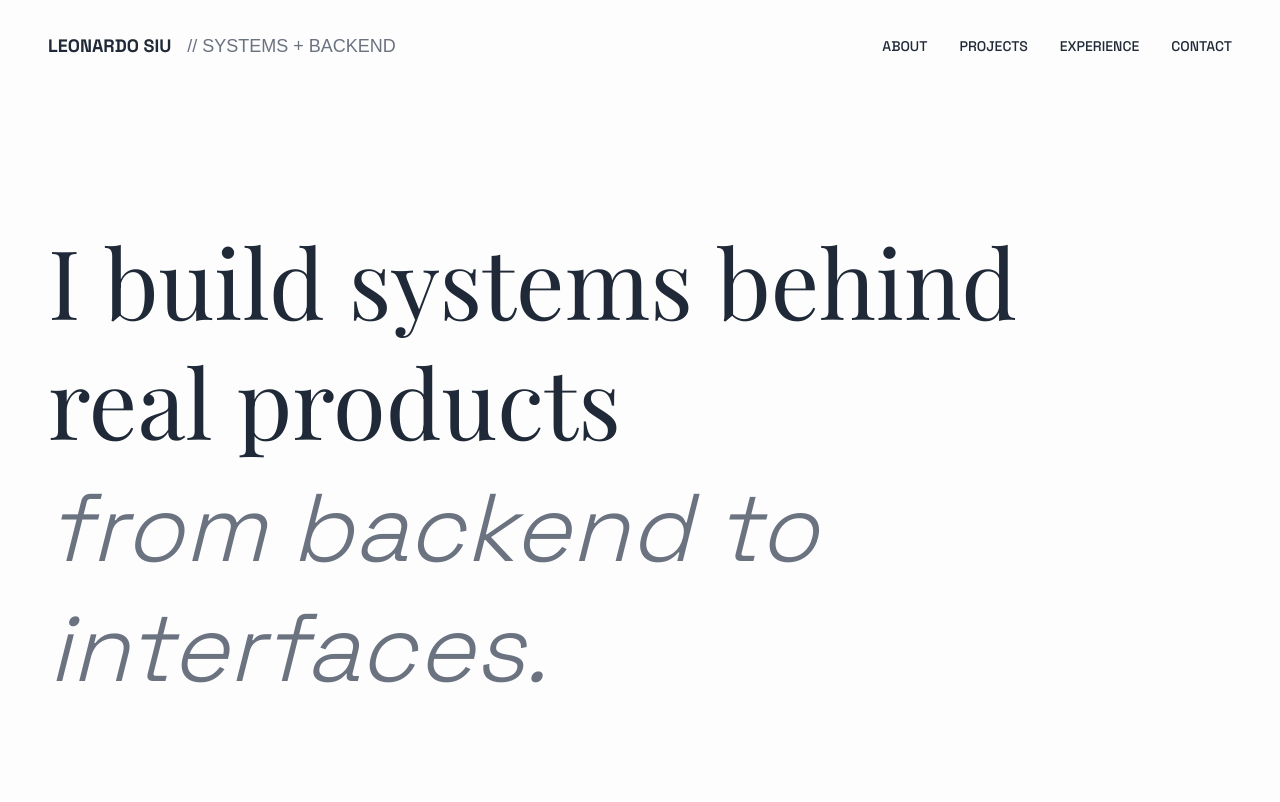
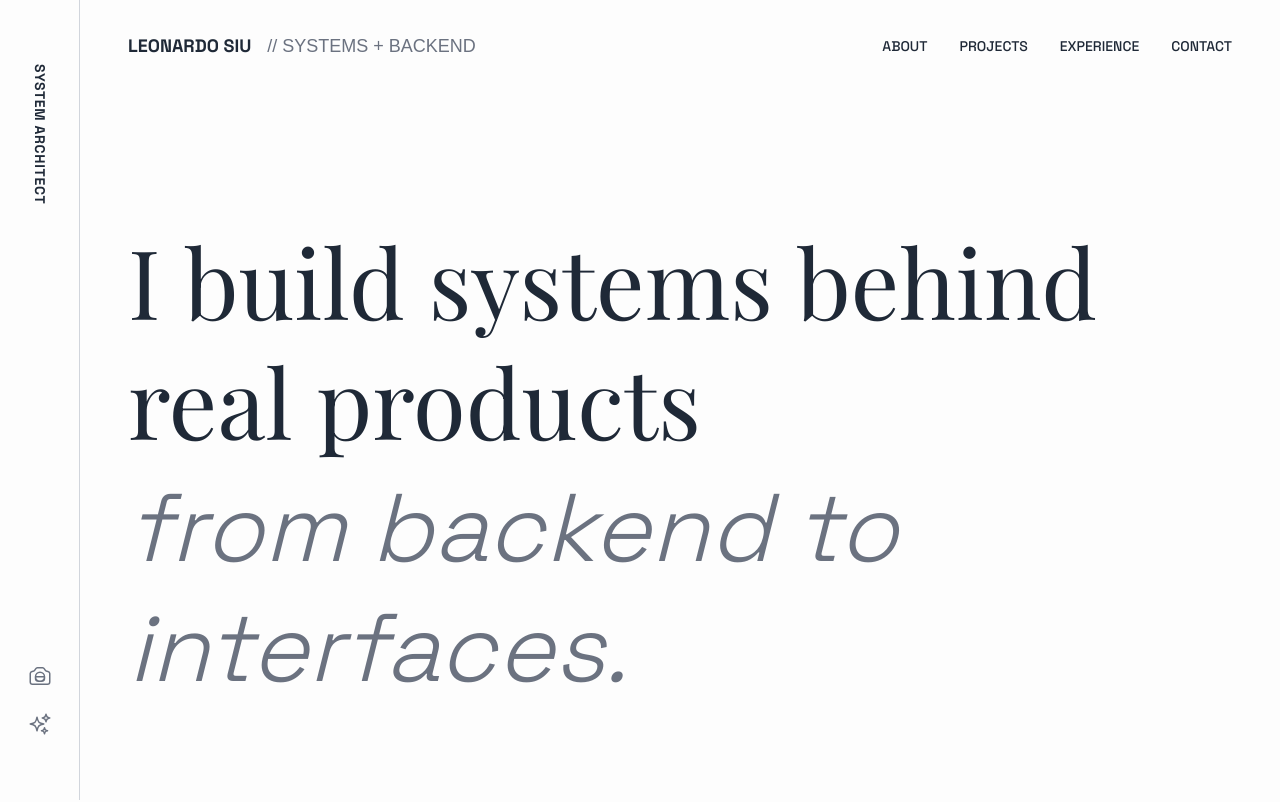
Before and after one commit to leonardosiu/portfolio-dev, a Next.js app: page / in a window 1280 px wide. Shown: the top 802 px of the page. Built offline with nearby package versions, Linux system fonts and the light colour scheme; a web font is replaced by a local one.

Commit message:
feat: implement sidebar layout and design

```diff
--- /dev/null
+++ b/components/layout/Sidebar.tsx
@@ -0,0 +1,69 @@
+import Link from "next/link";
+
+export default function Sidebar() {
+  return (
+    <aside className="hidden md:flex fixed left-0 top-0 h-screen w-20 flex-col items-center justify-between py-8 z-10 bg-background">
+      {/* Top: Logo/Text aligned with navbar */}
+      <div className="flex flex-col items-center pt-8">
+        <div className="writing-vertical-rl text-sm font-bold uppercase tracking-wider text-foreground">
+          SYSTEM ARCHITECT
+        </div>
+      </div>
+
+      {/* Vertical divider */}
+      <div className="absolute right-0 top-0 bottom-0 w-px bg-gray-300" />
+
+      {/* Bottom: Links to portfolio-art and leostwin */}
+      <div className="flex flex-col gap-6 items-center pb-8">
+        {/* Art/Photography icon link */}
+        <Link
+          href="/portfolio-art"
+          className="text-muted-light hover:text-foreground transition-colors"
+          aria-label="Art & Photography Portfolio"
+        >
+          <svg
+            xmlns="http://www.w3.org/2000/svg"
+            fill="none"
+            viewBox="0 0 24 24"
+            strokeWidth={1.5}
+            stroke="currentColor"
+            className="w-6 h-6"
+          >
+            <path
+              strokeLinecap="round"
+              strokeLinejoin="round"
+              d="M6.827 6.175A2.31 2.31 0 015.186 7.23c-.38.054-.757.112-1.134.175C2.999 7.58 2.25 8.507 2.25 9.574V18a2.25 2.25 0 002.25 2.25h15A2.25 2.25 0 0021.75 18V9.574c0-1.067-.75-1.994-1.802-2.169a47.865 47.865 0 00-1.134-.175 2.31 2.31 0 01-1.64-1.055l-.822-1.316a2.192 2.192 0 00-1.736-1.039 48.774 48.774 0 00-5.232 0 2.192 2.192 0 00-1.736 1.039l-.821 1.316z"
+            />
+            <path
+              strokeLinecap="round"
+              strokeLinejoin="round"
+              d="M16.5 12.75a4.5 4.5 0 11-9 0 4.5 4.5 0 019 0zm0 0v1.5a3 3 0 01-3 3h-3a3 3 0 01-3-3v-1.5m9 0h-9"
+            />
+          </svg>
+        </Link>
+
+        {/* LeoTwin link */}
+        <Link
+          href="/leostwin"
+          className="text-muted-light hover:text-foreground transition-colors"
+          aria-label="LeoTwin"
+        >
+          <svg
+            xmlns="http://www.w3.org/2000/svg"
+            fill="none"
+            viewBox="0 0 24 24"
+            strokeWidth={1.5}
+            stroke="currentColor"
+            className="w-6 h-6"
+          >
+            <path
+              strokeLinecap="round"
+              strokeLinejoin="round"
+              d="M9.813 15.904L9 18.75l-.813-2.846a4.5 4.5 0 00-3.09-3.09L2.25 12l2.846-.813a4.5 4.5 0 003.09-3.09L9 5.25l.813 2.846a4.5 4.5 0 003.09 3.09L15.75 12l-2.846.813a4.5 4.5 0 00-3.09 3.09zM18.259 8.715L18 9.75l-.259-1.035a3.375 3.375 0 00-2.455-2.456L14.25 6l1.036-.259a3.375 3.375 0 002.455-2.456L18 2.25l.259 1.035a3.375 3.375 0 002.456 2.456L21.75 6l-1.035.259a3.375 3.375 0 00-2.456 2.456zM16.894 20.567L16.5 21.75l-.394-1.183a2.25 2.25 0 00-1.423-1.423L13.5 18.75l1.183-.394a2.25 2.25 0 001.423-1.423l.394-1.183.394 1.183a2.25 2.25 0 001.423 1.423l1.183.394-1.183.394a2.25 2.25 0 00-1.423 1.423z"
+            />
+          </svg>
+        </Link>
+      </div>
+    </aside>
+  );
+}
--- a/src/app/globals.css
+++ b/src/app/globals.css
@@ -6,6 +6,7 @@
   --foreground: #1f2937;
   --surface: #f5f5f7;
   --muted: #6b7280;
+  --border: #e5e7eb;
 
   /* Light mode colors (explicit) */
   --background-light: #fdfdfd;
@@ -25,6 +26,7 @@
   --color-foreground: var(--foreground);
   --color-surface: var(--surface);
   --color-muted: var(--muted);
+  --color-border: var(--border);
 
   /* Color variables (explicit light/dark variants) */
   --color-background-light: var(--background-light);
@@ -57,3 +59,9 @@ body {
   color: var(--foreground);
   font-family: var(--font-primary), system-ui, sans-serif;
 }
+
+/* Vertical text writing mode */
+.writing-vertical-rl {
+  writing-mode: vertical-rl;
+  text-orientation: mixed;
+}
--- a/src/app/layout.tsx
+++ b/src/app/layout.tsx
@@ -4,6 +4,7 @@ import "./globals.css";
 import Navbar from "@/components/layout/Navbar";
 import Footer from "@/components/layout/Footer";
 import MobileNavbar from "@/components/layout/MobileNavbar";
+import Sidebar from "@/components/layout/Sidebar";
 
 // Primary font
 const spaceGrotesk = Space_Grotesk({
@@ -60,10 +61,13 @@ export default function RootLayout({
       <body
         className={`${spaceGrotesk.variable} ${cascadiaCode.variable} ${vt323.variable} ${pixelifySans.variable} ${pressStart2P.variable} ${playfairDisplay.variable} antialiased`}
       >
-        <MobileNavbar />
-        <Navbar />
-        {children}
-        <Footer />
+        <Sidebar />
+        <div className="md:ml-20">
+          <MobileNavbar />
+          <Navbar />
+          {children}
+          <Footer />
+        </div>
       </body>
     </html>
   );
```
